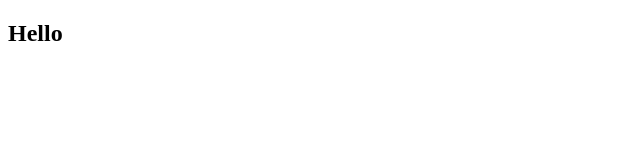
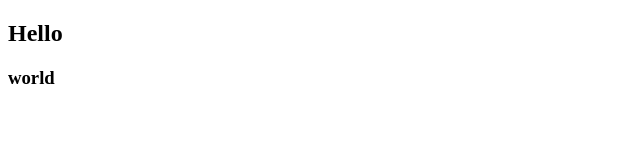
Before and after one commit to Junaedsharif007/test-01, a plain HTML site: page index.html in a window 1280 px wide. Shown: the full height of the page, 0-640 px from the left. Drawn offline with Linux system fonts and the light colour scheme.

Commit message:
H3 Added

```diff
--- a/index.html
+++ b/index.html
@@ -8,5 +8,6 @@
 </head>
 <body>
     <h2>Hello</h2>
+    <h3>world</h3>
 </body>
 </html>
```
